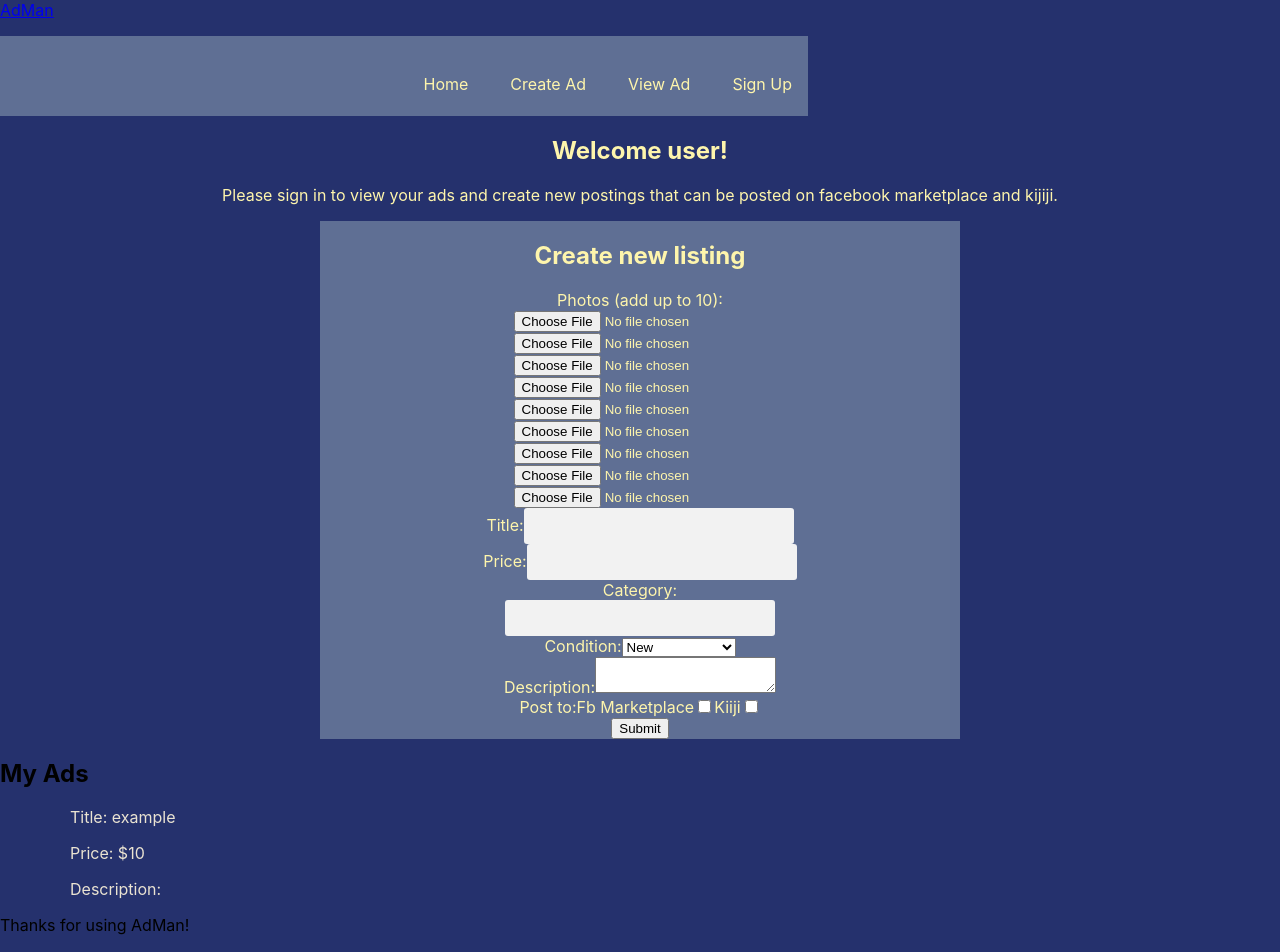
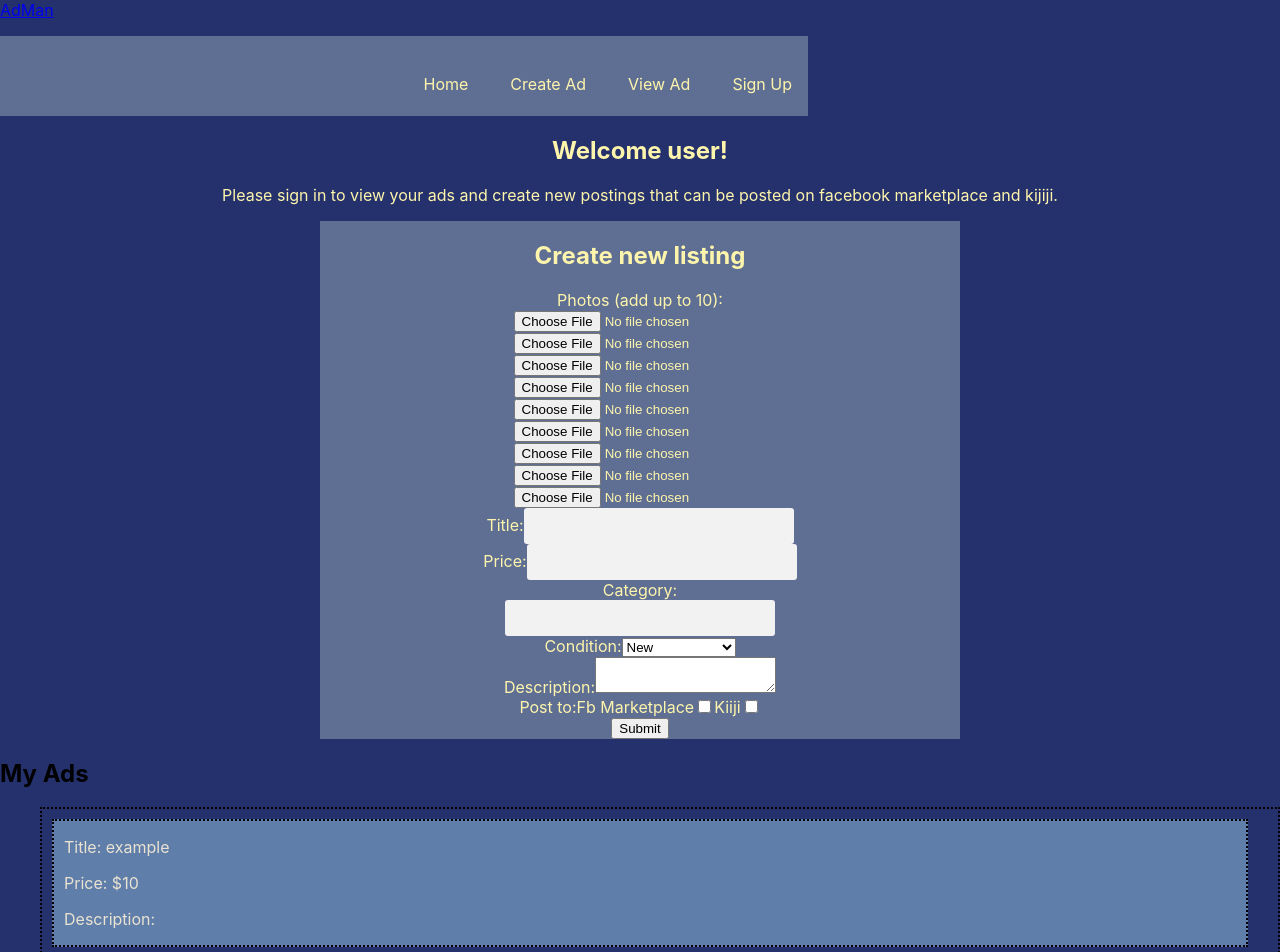
Before and after one commit to yobazy/ad-manager, a React (Create React App) app in the folder client/: page / in a window 1280 px wide. Shown: the top 952 px of the page. Built offline with nearby package versions, Linux system fonts and the light colour scheme.

Commit message:
Updates css styling of ViewAds

```diff
--- a/client/src/components/pages/ViewAds.css
+++ b/client/src/components/pages/ViewAds.css
@@ -2,8 +2,19 @@
     color: #EAE3D2;
     padding-left:20px;
     margin:auto;
+    padding: 10px;
+    border: 2px dotted black;
+    padding-right: 10px;
+
 }
 
 .ad-container  {
     padding-left: 10px;
+    padding-right: 10px;
+    background-color: #607EAA;
+    color: #EAE3D2;
+    border: 2px dotted black;
+    margin-bottom: 10px;
+    margin-right: 20px;
+
 }
```
